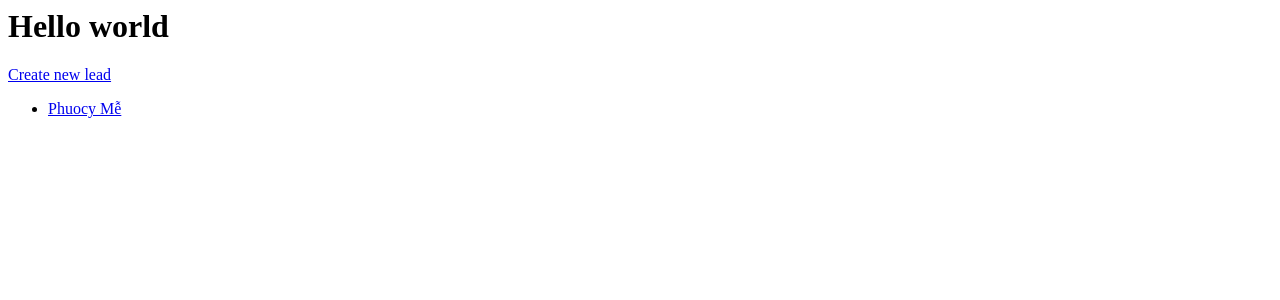
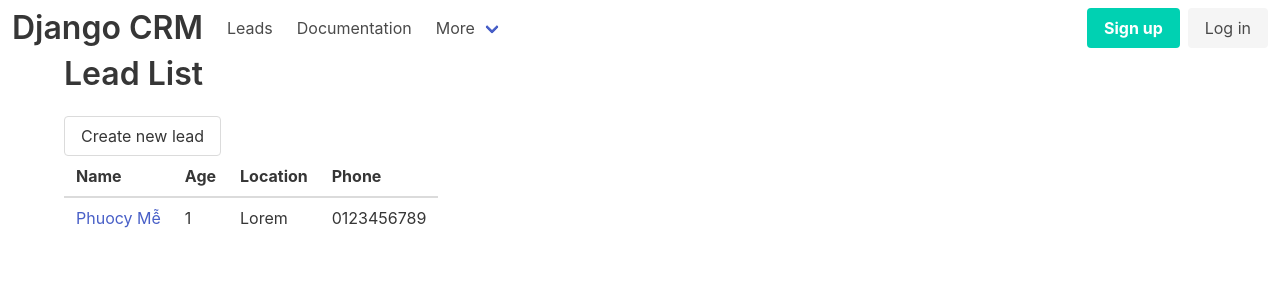
Before and after one commit to phanphuocy/learning_django_crm, a Django app: page /leads/ in a window 1280 px wide. Shown: the top 300 px of the page. Run offline with Django 4.2, Linux system fonts and the light colour scheme; data comes from the database, SQL or seed files in the repository; both versions use the stored data as it was after the commit.

Commit message:
learned to use class-based view

```diff
--- a/djcrm/urls.py
+++ b/djcrm/urls.py
@@ -1,7 +1,9 @@
 from django.contrib import admin
 from django.urls import path, include
+from leads.views import LeadListView
 
 urlpatterns = [
+    path('', LeadListView.as_view()),
     path('admin/', admin.site.urls),
     path('leads/', include('leads.urls', namespace='leads'))
 ]
--- a/leads/templates/leads/index.html
+++ b/leads/templates/leads/index.html
@@ -1,14 +1,24 @@
-<html>
-    <head>
-        <title>Homepage</title>
-    </head>
-    <body>
-        <h1>Hello world</h1>
-        <a href="{% url 'leads:list_new' %}">Create new lead</a>
-        <ul>
+{% extends 'base.html' %}
+
+{% block content %}
+    <h1 class="title">Lead List</h1>
+    <a class="button" href="{% url 'leads:lead_new' %}">Create new lead</a>
+    <table class="table">
+        <thead>
+            <th>Name</th>
+            <th>Age</th>
+            <th>Location</th>
+            <th>Phone</th>
+        </thead>
+        <tbody>
             {% for lead in leads %}
-                <li><a href="{% url 'leads:list_show' lead.id %}">{{ lead.first_name }} {{ lead.last_name }}</a></li>
+                <tr>
+                    <td><a href="{% url 'leads:lead_show' lead.id %}">{{ lead.first_name }} {{ lead.last_name }}</a></td>
+                    <td>{{ lead.age }}</td>
+                    <td>Lorem</td>
+                    <td>0123456789</td>
+                </tr>
             {% endfor %}
-        </ul>
-    </body>
-</html>
+        </tbody>
+    </table>
+{% endblock content %}
--- a/leads/urls.py
+++ b/leads/urls.py
@@ -1,12 +1,12 @@
 from django.urls import path
-from .views import index, show, new, update, delete
+from .views import delete, LeadListView, LeadDetailView, LeadCreateView, LeadUpdateView, LeadDeleteView
 
 app_name = 'leads'
 
 urlpatterns = [
-    path('', index, name='list_index'),
-    path('new', new, name='list_new'),
-    path('<pk>', show, name='list_show'),
-    path('<pk>/update', update, name='list_update'),
-    path('<pk>/delete', delete, name='list_delete')
+    path('', LeadListView.as_view(), name='lead_index'),
+    path('new', LeadCreateView.as_view(), name='lead_new'),
+    path('<pk>', LeadDetailView.as_view(), name='lead_show'),
+    path('<pk>/update', LeadUpdateView.as_view(), name='lead_update'),
+    path('<pk>/delete', LeadDeleteView.as_view(), name='lead_delete')
 ]
--- a/leads/views.py
+++ b/leads/views.py
@@ -1,8 +1,14 @@
-from django.shortcuts import render, redirect
+from django.shortcuts import render, redirect, reverse
 from django.http import HttpResponse
-
+from django.views.generic import ListView, DetailView, CreateView, UpdateView, DeleteView
 from .forms import LeadModelForm
 from .models import Lead, Agent
+
+
+class LeadListView(ListView):
+    template_name = "leads/index.html"
+    queryset = Lead.objects.all()
+    context_object_name = "leads"
 
 
 def index(request):
@@ -13,12 +19,26 @@
     return render(request, 'leads/index.html', context=ctx)
 
 
+class LeadDetailView(DetailView):
+    template_name = "leads/show.html"
+    queryset = Lead.objects.all()
+    context_object_name = "lead"
+
+
 def show(request, pk):
     lead = Lead.objects.get(id=pk)
     ctx = {
         'lead': lead
     }
     return render(request, 'leads/show.html', context=ctx)
+
+
+class LeadCreateView(CreateView):
+    template_name = "leads/new.html"
+    form_class = LeadModelForm
+
+    def get_success_url(self):
+        return reverse("leads:list_index")
 
 
 def new(request):
@@ -35,10 +55,19 @@
     return render(request, 'leads/new.html', context=ctx)
 
 
+class LeadUpdateView(UpdateView):
+    template_name = "leads/update.html"
+    queryset = Lead.objects.all()
+    form_class = LeadModelForm
+
+    def get_success_url(self):
+        return reverse("leads:lead_index")
+
+
 def update(request, pk):
     lead = Lead.objects.get(id=pk)
     form = LeadModelForm(instance=lead)
-    print (request.method)
+    print(request.method)
     if request.method == "POST":
         form = LeadModelForm(request.POST, instance=lead)
         print(form)
@@ -56,6 +85,14 @@
     return render(request, 'leads/update.html', context=ctx)
 
 
+class LeadDeleteView(DeleteView):
+    template_name = "leads/delete.html"
+    queryset = Lead.objects.all()
+
+    def get_success_url(self):
+        return reverse("leads:lead_index")
+
+
 def delete(request, pk):
     lead = Lead.objects.get(id=pk)
     lead.delete()
--- /dev/null
+++ b/templates/base.html
@@ -0,0 +1,15 @@
+<!DOCTYPE html>
+    <head>
+        <title>Django CRM</title>
+        <meta charset="utf-8">
+        <meta name="viewport" content="width=device-width, initial-scale=1">
+        <link rel="stylesheet" href="https://cdn.jsdelivr.net/npm/bulma@0.9.3/css/bulma.min.css">
+    </head>
+    <body>
+        {% include 'navbar.html' %}
+        <div class="container">
+            {% block content %}
+            {% endblock content %}
+        </div>
+    </body>
+</html>
--- /dev/null
+++ b/templates/navbar.html
@@ -0,0 +1,60 @@
+<nav class="navbar" role="navigation" aria-label="main navigation">
+  <div class="navbar-brand">
+    <a class="navbar-item" href="/">
+        <span class="title">Django CRM</span>
+    </a>
+
+    <a role="button" class="navbar-burger" aria-label="menu" aria-expanded="false" data-target="navbarBasicExample">
+      <span aria-hidden="true"></span>
+      <span aria-hidden="true"></span>
+      <span aria-hidden="true"></span>
+    </a>
+  </div>
+
+  <div id="navbarBasicExample" class="navbar-menu">
+    <div class="navbar-start">
+      <a href="/leads" class="navbar-item">
+        Leads
+      </a>
+
+      <a class="navbar-item">
+        Documentation
+      </a>
+
+      <div class="navbar-item has-dropdown is-hoverable">
+        <a class="navbar-link">
+          More
+        </a>
+
+        <div class="navbar-dropdown">
+          <a class="navbar-item">
+            About
+          </a>
+          <a class="navbar-item">
+            Jobs
+          </a>
+          <a class="navbar-item">
+            Contact
+          </a>
+          <hr class="navbar-divider">
+          <a class="navbar-item">
+            Report an issue
+          </a>
+        </div>
+      </div>
+    </div>
+
+    <div class="navbar-end">
+      <div class="navbar-item">
+        <div class="buttons">
+          <a class="button is-primary">
+            <strong>Sign up</strong>
+          </a>
+          <a class="button is-light">
+            Log in
+          </a>
+        </div>
+      </div>
+    </div>
+  </div>
+</nav>
```
Also changed, not shown: leads/templates/leads/delete.html (added, +11 -0 lines), leads/templates/leads/new.html (+5 -8 lines), leads/templates/leads/show.html (+10 -13 lines), leads/templates/leads/update.html (+4 -7 lines), db.sqlite3.
